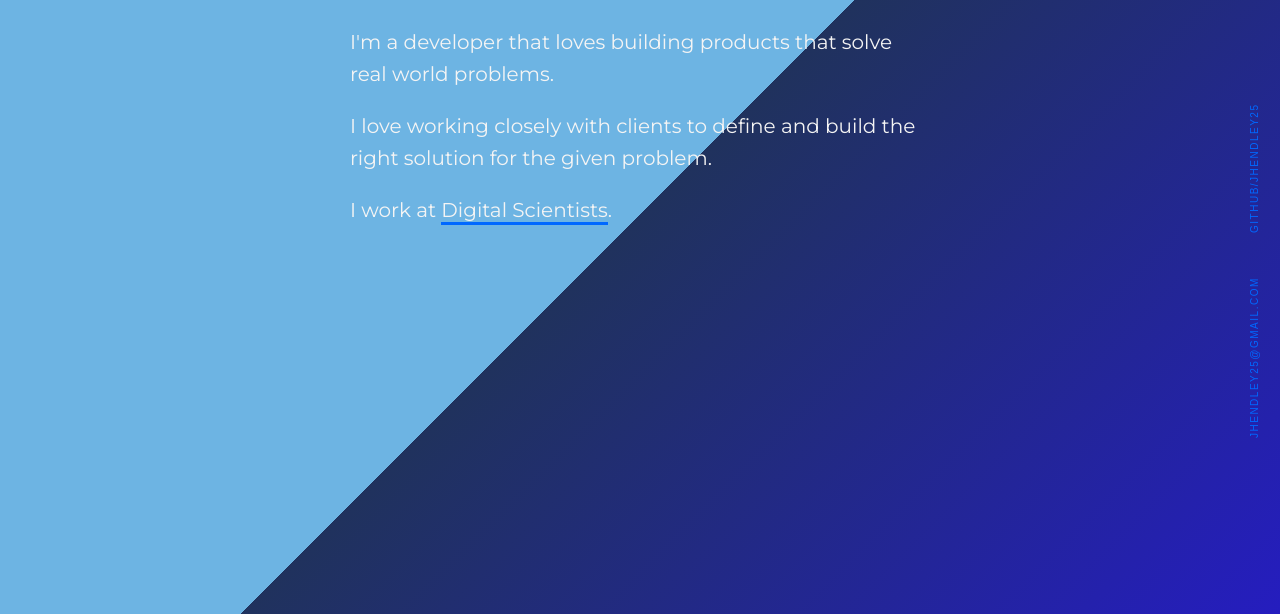
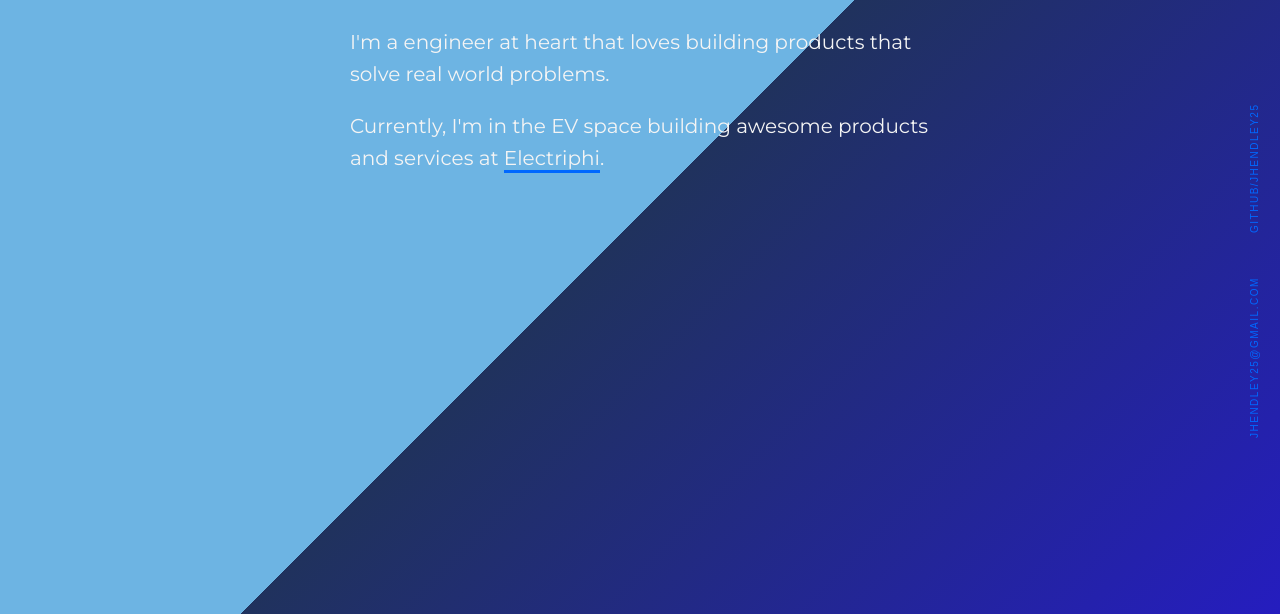
Before and after one commit to jhendley25/personal-site, a plain HTML site: page index.html in a window 1280 px wide. Shown: the part 186-800 px from the top of the page. Drawn offline with Linux system fonts and the light colour scheme.

Commit message:
finally got around to updating the personal site

```diff
--- a/index.html
+++ b/index.html
@@ -20,17 +20,13 @@
         </header>
         <article>
           <p>
-            I'm a developer that loves building products that solve real world
+            I'm a engineer at heart that loves building products that solve real world
             problems.
           </p>
           <p>
-            I love working closely with clients to define and build the right
-            solution for the given problem.
-          </p>
-          <p>
-            I work at
-            <a href="http://www.digitalscientists.com" target="_blank"
-              >Digital Scientists</a
+            Currently, I'm in the EV space building awesome products and services at
+            <a href="https://electriphi.ai" target="_blank"
+              >Electriphi</a
             >.
           </p>
         </article>
```
